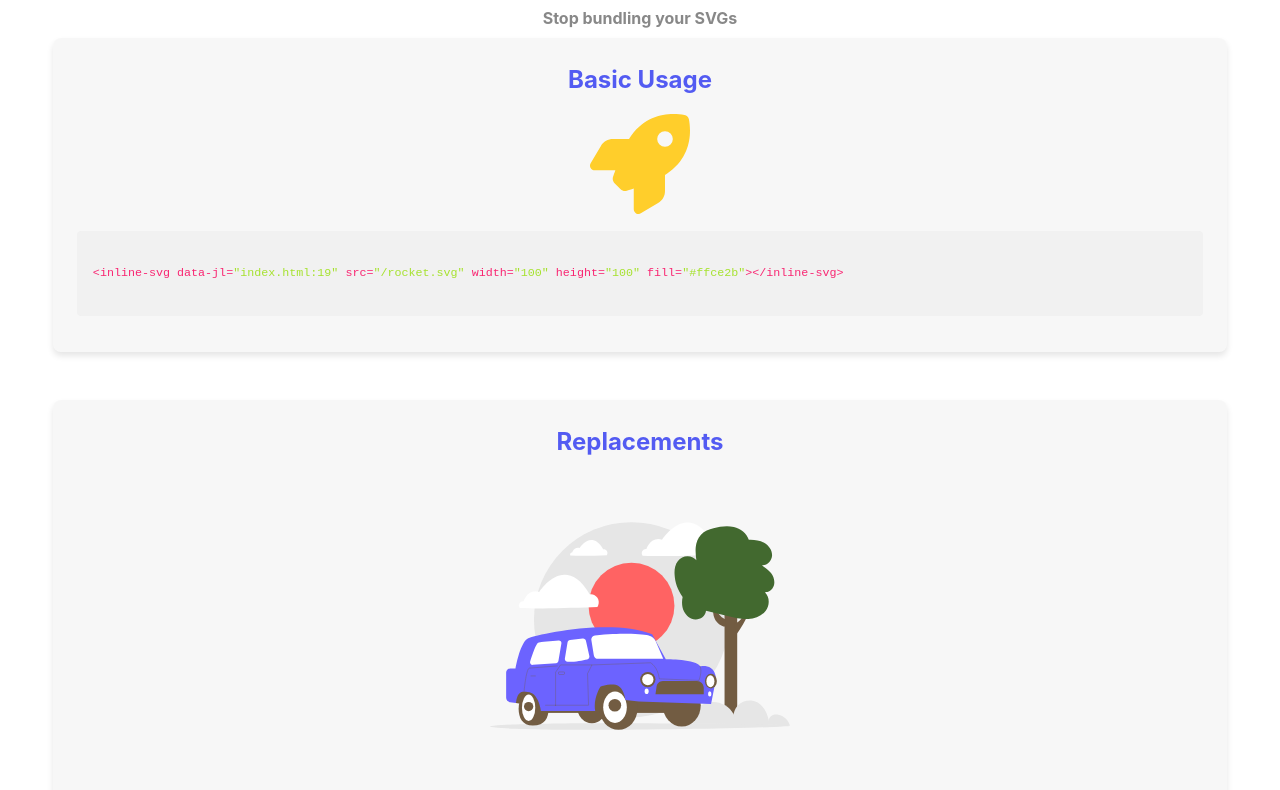
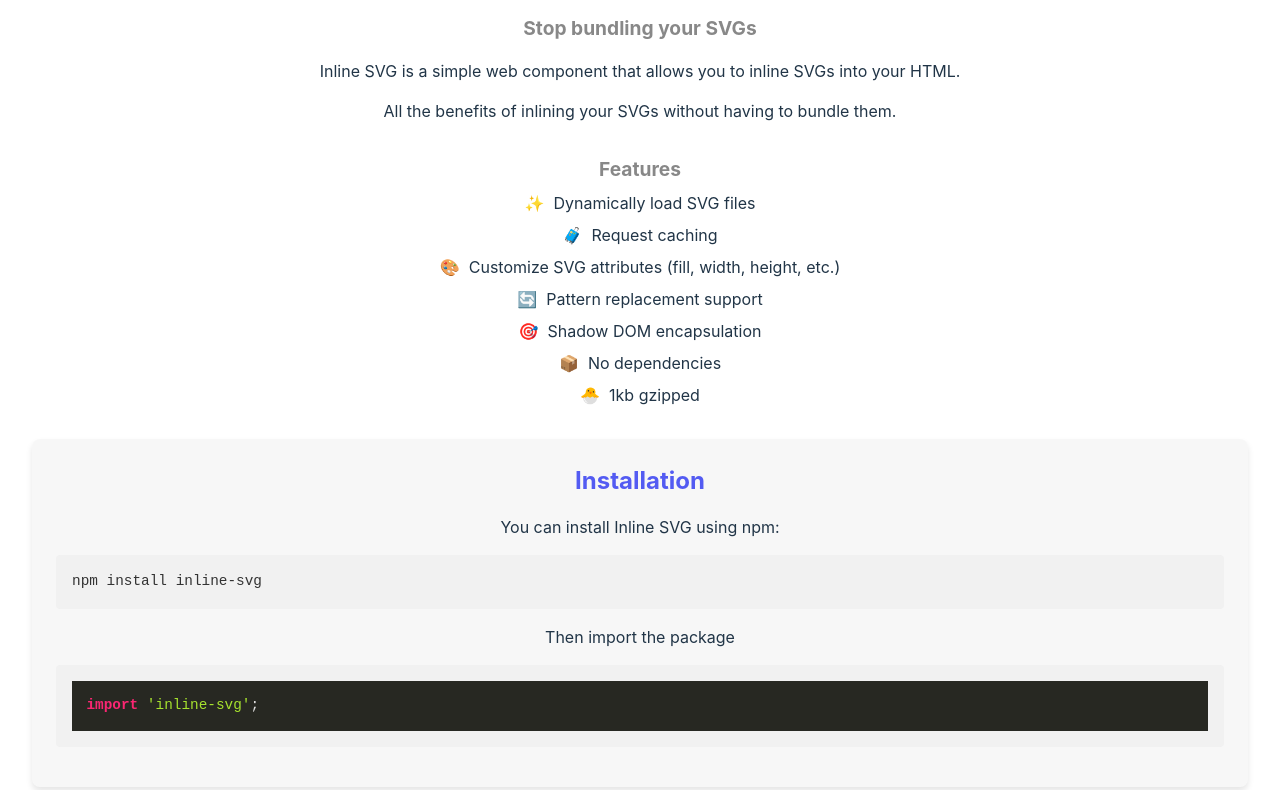
Before and after one commit to guywalker/embed-svg, a website built with Vite: page index.html in a window 1280 px wide. Shown: the part 121-911 px from the top of the page. Built offline with nearby package versions, Linux system fonts and the light colour scheme; no server answers.

Commit message:
Styling and docs

```diff
--- a/index.html
+++ b/index.html
@@ -13,25 +13,55 @@
         <h1>Inline SVG</h1>
         <h3>Stop bundling your SVGs</h3>
 
+        <p>Inline SVG is a simple web component that allows you to inline SVGs into your HTML.</p>
+        <p>All the benefits of inlining your SVGs without having to bundle them.</p>
+
+        <h3>Features</h3>
+        <ul>
+          <li>✨ &nbsp;Dynamically load SVG files</li>
+          <li>🧳 &nbsp;Request caching</li>
+          <li>🎨 &nbsp;Customize SVG attributes (fill, width, height, etc.)</li>
+          <li>🔄 &nbsp;Pattern replacement support</li>
+          <li>🎯 &nbsp;Shadow DOM encapsulation</li>
+          <li>📦 &nbsp;No dependencies</li>
+          <li>🐣 &nbsp;1kb gzipped</li>
+        </ul>
+
+        <div class="demo-section">
+          <h2>Installation</h2>
+          <p>
+            You can install Inline SVG using npm:
+          </p>
+          <pre><code class="language-bash">npm install inline-svg</code></pre>
+
+          <p>Then import the package</p>
+          <pre><code class="language-js">import 'inline-svg';</code></pre>
+
+        </div>
+
+
         <div class="demo-section">
           <h2>Basic Usage</h2>
           <div class="example">
-<inline-svg src="/rocket.svg" width="100" height="100" fill="#ffce2b"></inline-svg>
+<div class="svg-container" id="example-1">
+<inline-svg src="https://raw.githubusercontent.com/guywalker/inline-svg/refs/heads/main/public/rocket.svg" width="80" height="80" fill="#ffce2b"></inline-svg>
+</div>
           </div>
 
-          <div class="example-code"></div>
+          <div class="example-code" data-example="example-1"></div>
         </div>
 
         <div class="demo-section">
           <h2>Replacements</h2>
           <div class="example">
-<inline-svg src="/car.svg" width="300" height="300">
+<div class="svg-container" id="example-2">
+<inline-svg src="https://raw.githubusercontent.com/guywalker/inline-svg/refs/heads/main/public/car.svg" width="250" height="250">
   <inline-svg-replace pattern="#2f2e43" value="#725C42"></inline-svg-replace>
   <inline-svg-replace pattern="1\.22292Z&quot;\s+fill=&quot;#6c63ff" value="1.22292Z&quot; fill=&quot;#42692F"></inline-svg-replace>
 </inline-svg>
           </div>
 
-          <div class="example-code"></div>
+          <div class="example-code" data-example="example-2"></div>
         </div>
 
       </div>
--- a/src/components/inline-svg.ts
+++ b/src/components/inline-svg.ts
@@ -63,7 +63,7 @@ export class InlineSVG extends HTMLElement {
 
   private transferAttributes(svgElement: SVGElement) {
     Array.from(this.attributes).forEach(attr => {
-      if (attr.name !== 'src') {
+      if (attr.name !== 'src' && attr.name !== 'shadow') {
         svgElement.setAttribute(attr.name, attr.value);
       }
     });
--- a/src/main.ts
+++ b/src/main.ts
@@ -8,26 +8,29 @@ import xml from 'highlight.js/lib/languages/xml';
 hljs.registerLanguage('xml', xml);
 
 function copyDisplayExamples() {
-  const examples = document.querySelectorAll('.example');
+  const examples = document.querySelectorAll('[data-example]');
   examples.forEach(example => {
     // find sibling with class example-code
-    const code = example.nextElementSibling as HTMLElement;
-    if (code.classList.contains('example-code')) {
+    const code = document.querySelector(`#${example.getAttribute('data-example')}`);
+    if (code) {
       // add example html into pre block
       const pre = document.createElement('pre');
       const highlightedCode = hljs.highlight(
-        example.innerHTML,
+        code.innerHTML.trim(),
         { language: 'xml' }
       ).value;
       // escape html
-      // const escaped = example.innerHTML.replace(/</g, '&lt;').replace(/>/g, '&gt;');
       pre.innerHTML = highlightedCode;
       // insert pre block into example-code
-      code.innerHTML = '';
-      code.appendChild(pre);
+      example.innerHTML = '';
+      example.appendChild(pre);
     }
   })
 }
+
+document.querySelectorAll('.language-js').forEach((block) => {
+  hljs.highlightBlock(block as HTMLElement);
+});
 
 // on document ready
 document.addEventListener('DOMContentLoaded', () => {
--- a/src/style.css
+++ b/src/style.css
@@ -31,10 +31,23 @@ body {
   min-height: 100vh;
 }
 
+@media (min-width: 768px) {
+  body {
+    padding: 2rem;
+  }
+}
+
 h1 {
-  font-size: 2.5em;
+  font-size: 2em;
   line-height: 1.1;
-  margin-bottom: 1.5rem;
+  margin-bottom: 1rem;
+}
+
+@media (min-width: 768px) {
+  h1 {
+    font-size: 2.5em;
+    margin-bottom: 1.5rem;
+  }
 }
 
 h2 {
@@ -45,38 +58,64 @@ h2 {
 }
 
 h3 {
-  font-size: 1em;
-  margin-top: 1.5rem;
+  color: #888;
+  font-size: 1.2em;
+  margin-top: 2rem;
   margin-bottom: 0.5rem;
-  color: #888;
 }
 
 #app {
   max-width: 1280px;
+  width: 100%;
   margin: 0 auto;
-  padding: 2rem;
   text-align: center;
 }
 
+ul {
+  list-style: none;
+  padding: 0;
+  margin: 0;
+
+  & li {
+    margin-bottom: 0.5rem;
+  }
+}
+
 .demo-section {
-  margin-bottom: 3rem;
-  padding: 1.5rem;
+  margin: 2rem auto;
+  padding: 1rem;
   border-radius: 8px;
   background-color: rgba(255, 255, 255, 0.05);
   box-shadow: 0 4px 6px rgba(0, 0, 0, 0.1);
 }
 
+@media (min-width: 768px) {
+  .demo-section {
+    margin-bottom: 3rem;
+    padding: 1.5rem;
+  }
+}
+
 .example-code {
-  max-width: 100vw;
+  max-width: 100%;
+  overflow-x: auto;
 }
 
 pre {
   background-color: #1a1a1a;
-  padding: 1rem;
+  padding: 0.75rem;
   border-radius: 4px;
   overflow-x: auto;
   text-align: left;
-  font-size: 0.9em;
+  font-size: 0.85em;
+  margin: 1rem 0;
+}
+
+@media (min-width: 768px) {
+  pre {
+    padding: 1rem;
+    font-size: 0.9em;
+  }
 }
 
 code {
@@ -90,6 +129,25 @@ code {
 
 .styled-svg:hover {
   transform: scale(1.1);
+}
+
+.svg-container {
+  display: flex;
+  justify-content: center;
+  align-items: center;
+  margin: 1rem 0;
+}
+
+.mobile-svg {
+  max-width: 100%;
+  height: auto;
+}
+
+@media (min-width: 768px) {
+  .mobile-svg {
+    width: auto;
+    height: auto;
+  }
 }
 
 @media (prefers-color-scheme: light) {
```
Also changed, not shown: dist/inline-svg.js.
